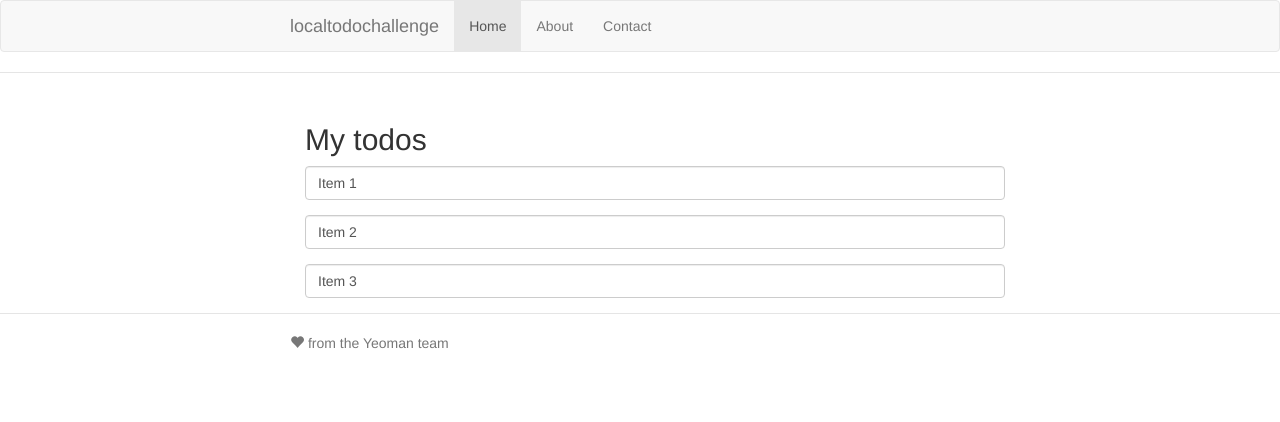
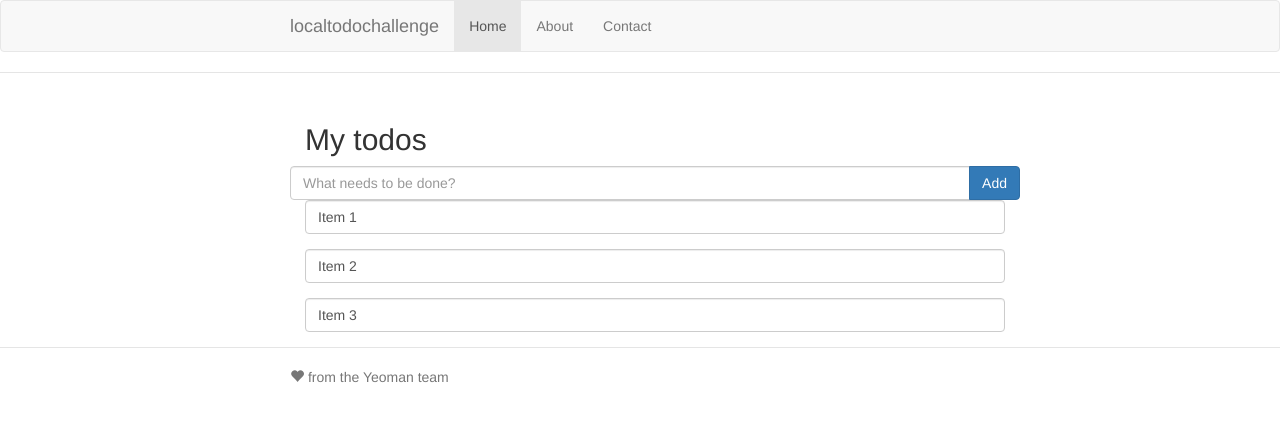
Before and after one commit to benvogcodes/localtodochallenge, a website: page app/index.html in a window 1280 px wide. Drawn offline with nearby package versions, Linux system fonts and the light colour scheme; some packages are replaced by stand-ins of ours; files that its build step writes are made by us from their sources.

Commit message:
Add form in put to main.html

```diff
--- a/app/views/main.html
+++ b/app/views/main.html
@@ -1,5 +1,19 @@
 <div class="container">
   <h2>My todos</h2>
+
+  <!-- Todos input -->
+  <form role="form" ng-submit="addTodo()">
+    <div class="row">
+      <div class="input-group">
+        <input type="text" ng-model="todo" placeholder="What needs to be done?" class="form-control">
+        <span class="input-group-btn">
+          <input type="submit" class="btn btn-primary" value="Add">
+        </span>
+      </div>
+    </div>
+  </form>
+
+  <!-- Todos list -->
   <p class="form-group" ng-repeat="todo in todos">
     <input type="text" ng-model="todo" class="form-control">
   </p>
```
